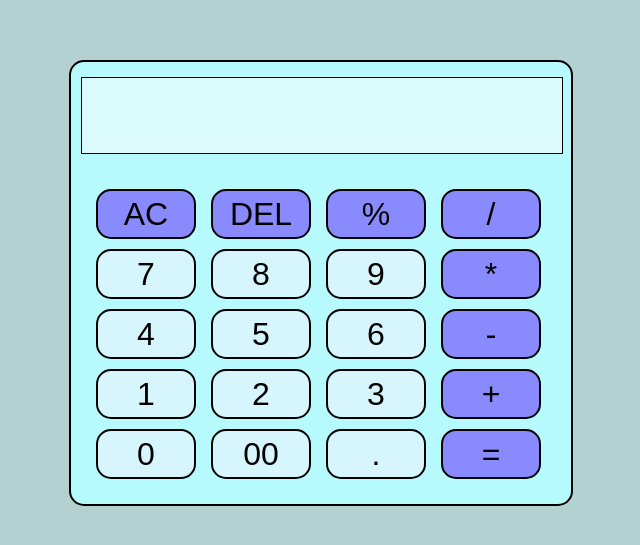
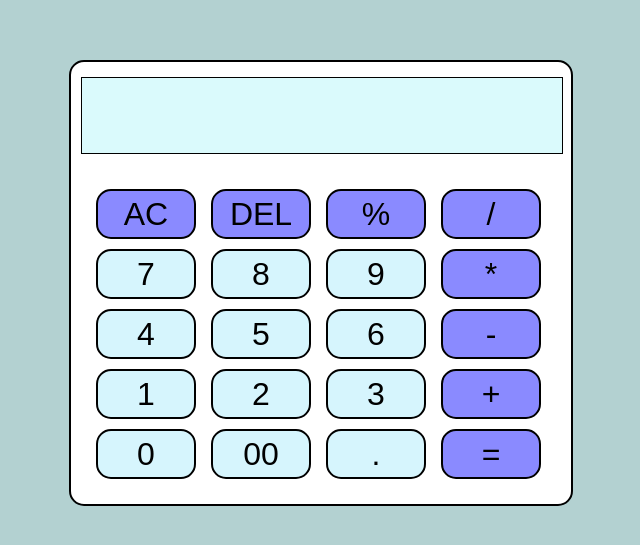
Before and after one commit to JAYASURYAJSP03/Calculator-Task, a plain HTML site: page index.html in a window 1280 px wide. Shown: the part 117-662 px from the top of the page, without its empty margins (319-959 px from the left). Drawn offline with Linux system fonts and the light colour scheme.

Commit message:
color updation

```diff
--- a/styles.css
+++ b/styles.css
@@ -8,7 +8,7 @@ body{
 }
 .calculator{
     font-family: Arial, Helvetica, sans-serif;
-    background-color: rgb(182, 250, 254);
+    background-color: white;
     border-radius: 15px;
     width: 500px;
     overflow: hidden;
```
